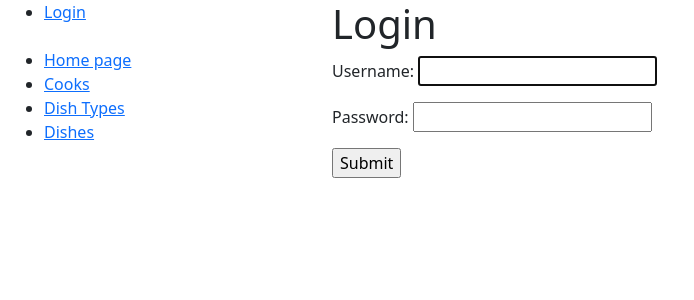
After one commit to bohdan-yatsyna/kitchen-service-site, a Django app: page /accounts/login/ in a window 1280 px wide. The commit adds this page. Shown: the top 300 px of the page, without its empty margins (0-694 px from the left). Run offline with Django 4.2, Linux system fonts and the light colour scheme; some libraries are stand-ins or nearby versions.

Commit message:
Implement login page, add login & logout links to sidebar

```diff
--- a/kitchen_service/urls.py
+++ b/kitchen_service/urls.py
@@ -23,5 +23,6 @@ from django.urls import include, path
 urlpatterns = [
     path("admin/", admin.site.urls),
     path("", include("kitchen.urls", namespace="kitchen")),
+    path('accounts/', include('django.contrib.auth.urls')),
     path('__debug__/', include('debug_toolbar.urls')),
 ] + static(settings.STATIC_URL, document_root=settings.STATIC_ROOT)
--- a/templates/includes/sidebar.html
+++ b/templates/includes/sidebar.html
@@ -1,4 +1,11 @@
-<ul>
+<ul class="sidebar-nav">
+  {% if user.is_authenticated %}
+    <li>User: <a href="#">{{ user.username }}</a></li>
+    <li><a href="{% url 'logout' %}">Logout</a></li>
+  {% else %}
+    <li><a href="{% url 'login' %}">Login</a></li>
+  {% endif %}
+  <br>
   <li><a href="{% url 'kitchen:index' %}">Home page</a></li>
   <li><a href="{% url 'kitchen:cook-list' %}">Cooks</a></li>
   <li><a href="{% url 'kitchen:dish-type-list' %}">Dish Types</a></li>
--- /dev/null
+++ b/templates/registration/login.html
@@ -0,0 +1,20 @@
+{% extends "base.html" %}
+
+{% block content %}
+  <h1>Login</h1>
+
+  {% if form.errors %}
+    <p style="color: red">
+      Your <strong>Username and Password combination</strong>
+      unrecognised.
+      <br>Please try again.
+    </p>
+  {% endif %}
+
+  <form method="post" action="{% url 'login' %}">
+    {% csrf_token %}
+    {{ form.as_p }}
+    <input type="submit" value="Submit">
+    <input type="hidden" name="next" value="{{ next }}"/>
+  </form>
+{% endblock %}
```
Also changed, not shown: kitchen_service/settings.py (+4 -4 lines), templates/registration/logged_out.html (added, +8 -0 lines), db.sqlite3.
